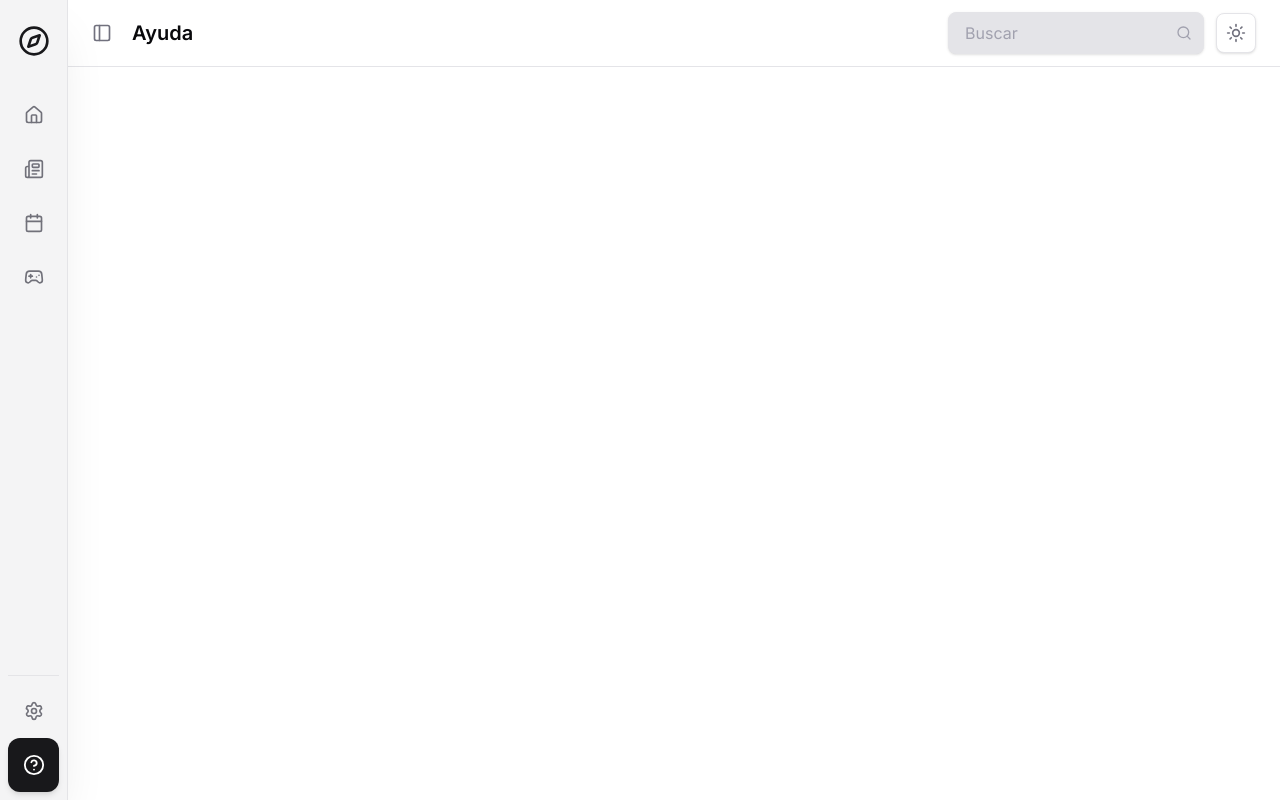
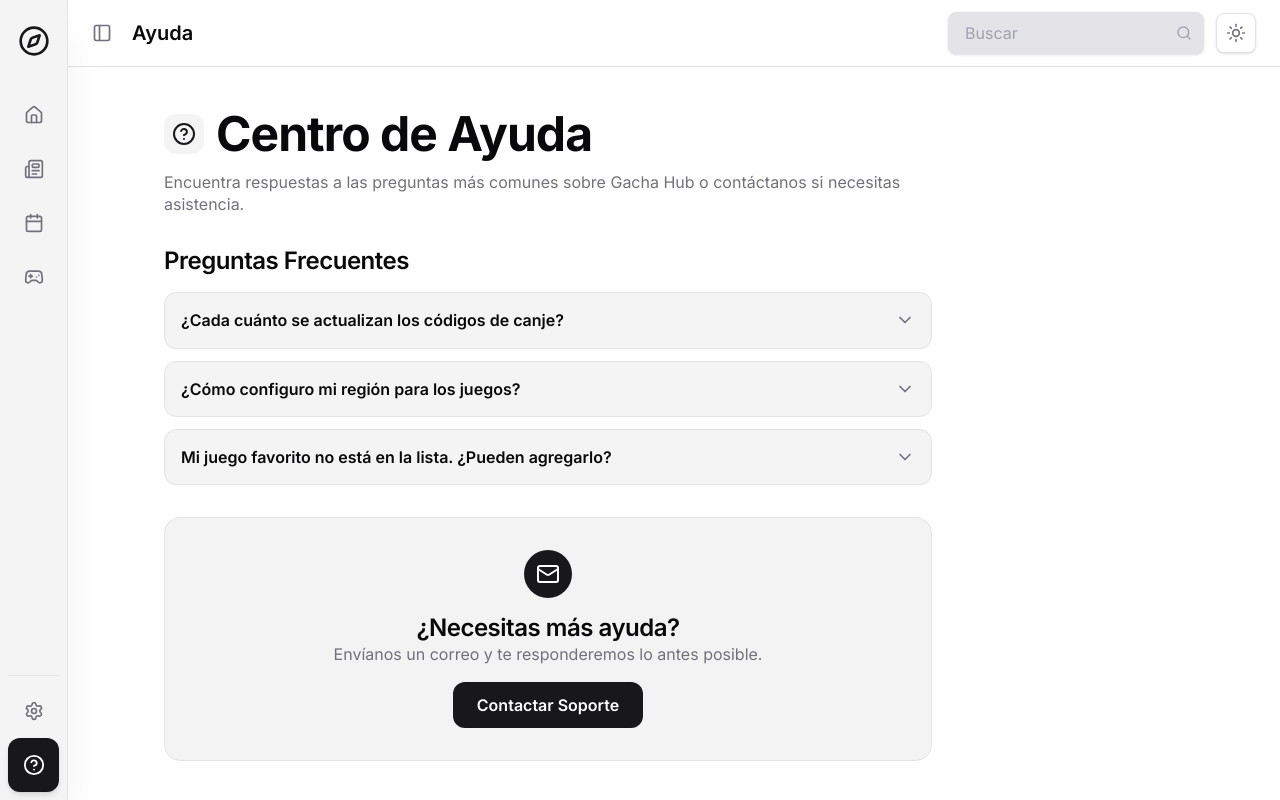
Before and after one commit to Crowleyster/Gacha_Hub, a Next.js app: page /ayuda in a window 1280 px wide. Built offline with nearby package versions, Linux system fonts and the light colour scheme.

Commit message:
Actualizar page.js

```diff
--- a/app/ayuda/page.js
+++ b/app/ayuda/page.js
@@ -1,7 +1,70 @@
+"use client";
+
+import { useState } from 'react';
+import { CircleHelp, ChevronDown, Mail } from 'lucide-react';
+
+function FAQItem({ question, answer }) {
+    const [isOpen, setIsOpen] = useState(false);
+    return (
+        <div className="border border-border-default-secondary rounded-xl bg-background-secondary overflow-hidden">
+            <button onClick={() => setIsOpen(!isOpen)} className="flex items-center justify-between w-full p-4 text-left hover:bg-background-secondary-hover transition-colors">
+                <span className="text-body-strong text-text-default-default">{question}</span>
+                <ChevronDown className={`w-5 h-5 text-text-default-secondary transition-transform shrink-0 ${isOpen ? 'rotate-180' : ''}`} />
+            </button>
+            {isOpen && (
+                <div className="p-4 pt-0 text-body-base text-text-default-secondary border-t border-border-default-secondary/50 mt-2 pt-2">
+                    {answer}
+                </div>
+            )}
+        </div>
+    );
+}
+
 export default function Ayuda() {
-  return (
-    <div className="col-span-full">
-      {/* Ayuda shell */}
-    </div>
-  );
+    return (
+        <main className="col-span-full space-y-8 pb-content-safe font-sans max-w-3xl">
+            <div className="flex flex-col gap-2">
+                <div className="flex items-center gap-3">
+                    <div className="p-2 bg-background-secondary rounded-xl">
+                        <CircleHelp className="w-6 h-6 text-text-brand-default" />
+                    </div>
+                    <h1 className="text-title-page text-text-default-default">Centro de Ayuda</h1>
+                </div>
+                <p className="text-body-base text-text-default-secondary">
+                    Encuentra respuestas a las preguntas más comunes sobre Gacha Hub o contáctanos si necesitas asistencia.
+                </p>
+            </div>
+
+            <section className="flex flex-col gap-4">
+                <h2 className="text-heading text-text-default-default">Preguntas Frecuentes</h2>
+                <div className="flex flex-col gap-3">
+                    <FAQItem
+                        question="¿Cada cuánto se actualizan los códigos de canje?"
+                        answer="Nuestro sistema rastrea y actualiza los códigos cada 30 minutos. Si hay un código nuevo de un Livestream, aparecerá casi al instante."
+                    />
+                    <FAQItem
+                        question="¿Cómo configuro mi región para los juegos?"
+                        answer="Puedes dirigirte a la página de 'Ajustes' en el menú principal para seleccionar tu región preferida. Esto filtrará los códigos y eventos que no correspondan a tu servidor."
+                    />
+                    <FAQItem
+                        question="Mi juego favorito no está en la lista. ¿Pueden agregarlo?"
+                        answer="¡Sí! Constantemente estamos añadiendo nuevos títulos. Puedes usar el botón de contacto más abajo para sugerir un juego."
+                    />
+                </div>
+            </section>
+
+            <section className="flex flex-col items-center justify-center p-8 mt-8 bg-brand-default/5 border border-border-default-secondary rounded-2xl text-center gap-4">
+                <div className="p-3 bg-brand-default text-text-brand-on rounded-full">
+                    <Mail className="w-6 h-6" />
+                </div>
+                <div>
+                    <h3 className="text-heading text-text-default-default">¿Necesitas más ayuda?</h3>
+                    <p className="text-body-base text-text-default-secondary">Envíanos un correo y te responderemos lo antes posible.</p>
+                </div>
+                <a href="mailto:soporte@gachahub.com" className="px-6 py-3 bg-brand-default text-text-brand-on rounded-xl text-body-strong hover:opacity-90 transition-opacity">
+                    Contactar Soporte
+                </a>
+            </section>
+        </main>
+    );
 }
```
